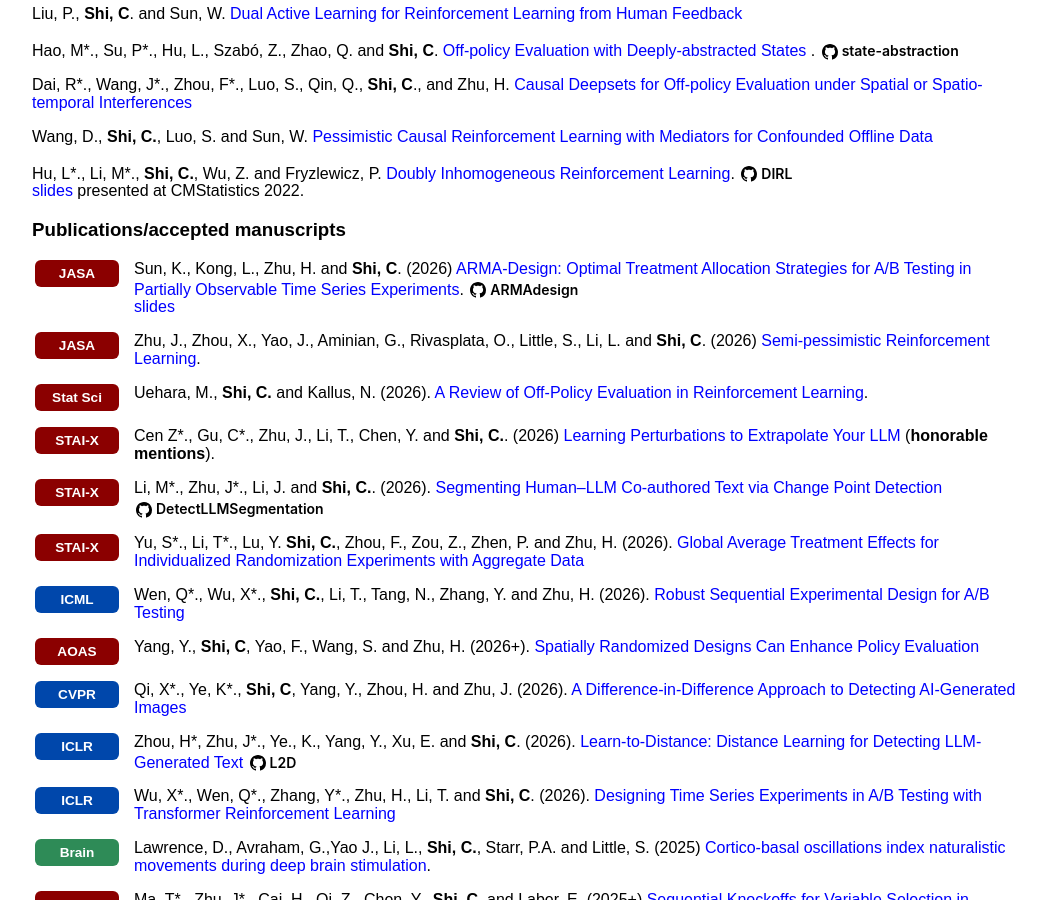
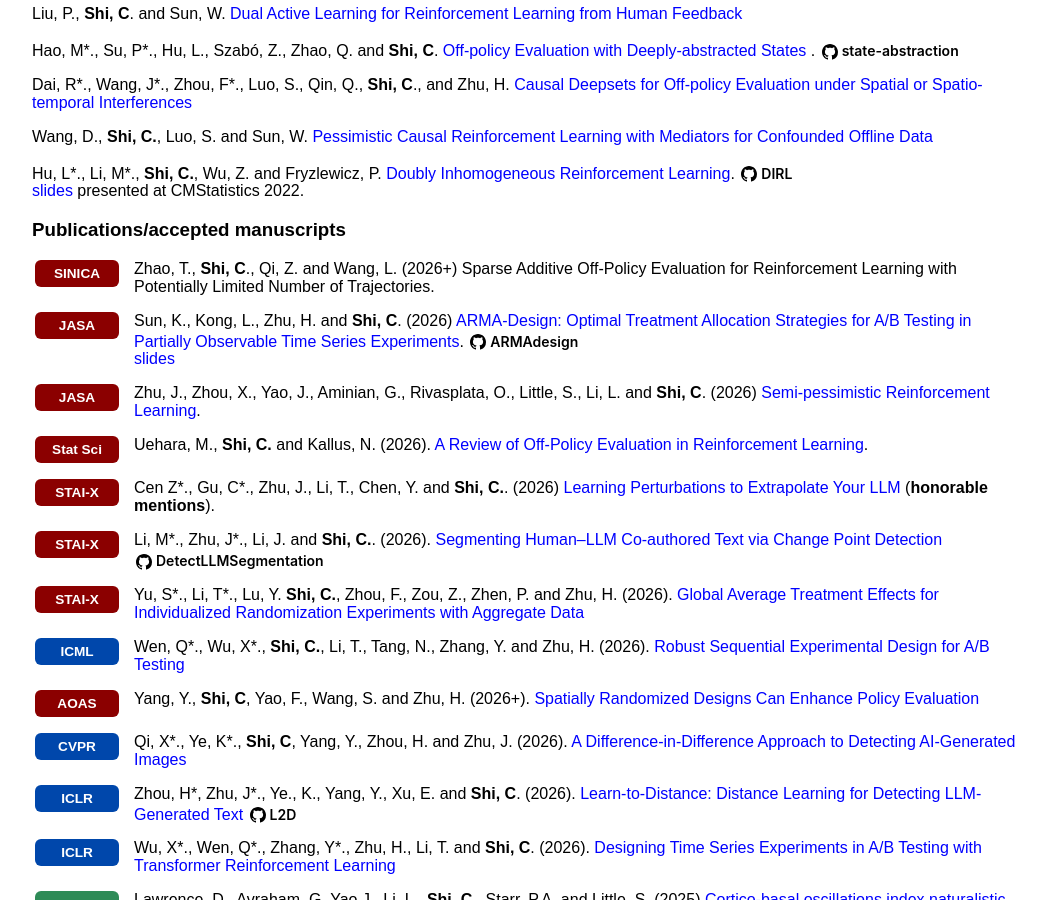
Before and after one commit to callmespring/callmespring.github.io, a Jekyll site: the page built from publication.md, in a window 1280 px wide and 900 px high, scrolled down 871 px. Shown: the whole window, without its empty margins (108-1154 px from the left). Built offline with Jekyll 4.4.1, drawn with Linux system fonts in a browser that asks for light colours.

Commit message:
Update publication.md

```diff
--- a/publication.md
+++ b/publication.md
@@ -78,6 +78,15 @@ Mediators for Confounded Offline Data](https://arxiv.org/pdf/2403.11841.pdf)
 Hu, L\*., Li, M\*., **Shi, C.**, Wu, Z. and Fryzlewicz, P. [Doubly Inhomogeneous Reinforcement Learning](https://arxiv.org/pdf/2211.03983.pdf). <a href="https://github.com/zaza0209/DIRL" class="gh-module-link"><svg class="gh-icon" viewBox="0 0 16 16"><path d="M8 0C3.58 0 0 3.58 0 8c0 3.54 2.29 6.53 5.47 7.59.4.07.55-.17.55-.38 0-.19-.01-.82-.01-1.49-2.01.37-2.53-.49-2.69-.94-.09-.23-.48-.94-.82-1.13-.28-.15-.68-.52-.01-.53.63-.01 1.08.58 1.23.82.72 1.21 1.87.87 2.33.66.07-.52.28-.87.51-1.07-1.78-.2-3.64-.89-3.64-3.95 0-.87.31-1.59.82-2.15-.08-.2-.36-1.02.08-2.12 0 0 .67-.21 2.2.82.64-.18 1.32-.27 2-.27.68 0 1.36.09 2 .27 1.53-1.04 2.2-.82 2.2-.82.44 1.1.16 1.92.08 2.12.51.56.82 1.27.82 2.15 0 3.07-1.87 3.75-3.65 3.95.29.25.54.73.54 1.48 0 1.07-.01 1.93-.01 2.2 0 .21.15.46.55.38A8.013 8.013 0 0016 8c0-4.42-3.58-8-8-8z"></path></svg><span class="gh-module-badge">DIRL</span></a> <br/> [<font size="3">slides</font>](./slides/DIRL.pdf) <font size="3">presented at CMStatistics 2022</font>.
 
 ### Publications/accepted manuscripts
+
+<div class="publication-entry" style="display: flex; align-items: flex-start; margin-bottom: 1em;">
+  <div class="pub-venue" style="flex: 0 0 90px; margin-right: 12px; display: flex; align-items: center; justify-content: center;">
+    <span class="publication-logo-badge badge-stat">SINICA</span>
+  </div>
+  <div class="pub-content" style="flex: 1;">
+    Zhao, T., <strong>Shi, C</strong>., Qi, Z. and Wang, L. (2026+) Sparse Additive Off-Policy Evaluation for Reinforcement Learning with Potentially Limited Number of Trajectories.
+  </div>
+</div>
 
 <div class="publication-entry" style="display: flex; align-items: flex-start; margin-bottom: 1em;">
   <div class="pub-venue" style="flex: 0 0 90px; margin-right: 12px; display: flex; align-items: center; justify-content: center;">
```
